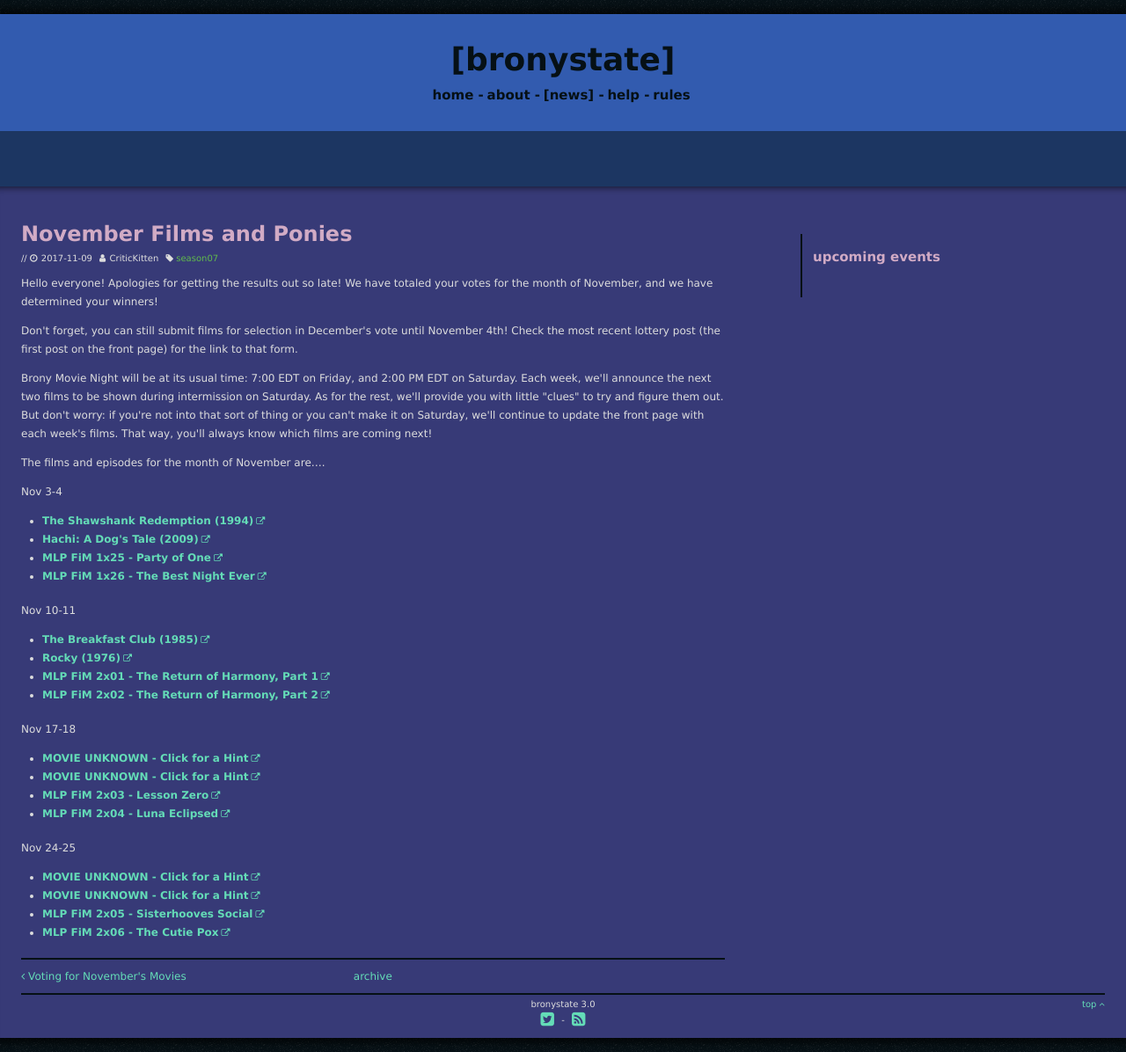
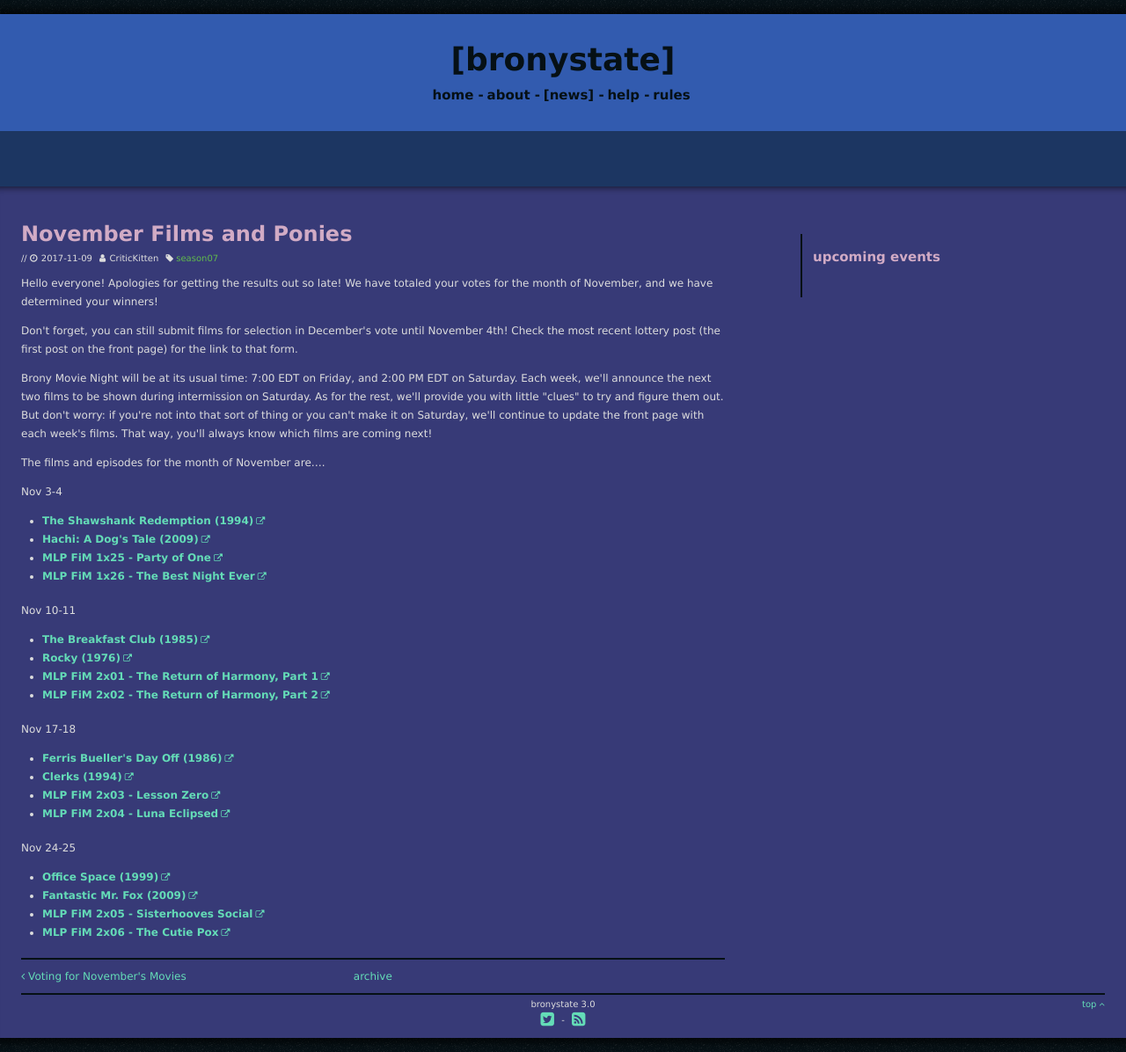
Before and after one commit to Bronystate/brstv3, a Jekyll site: the page built from _posts/2017-11-02-nov17winners.md, in a window 1280 px wide. Shown: the whole page at 88% size. Built offline with Jekyll 4.4.1, drawn with Linux system fonts in a browser that asks for light colours; nearby versions of some CDN libraries.

Commit message:
Update 2017-11-02-nov17winners.md

```diff
--- a/_posts/2017-11-02-nov17winners.md
+++ b/_posts/2017-11-02-nov17winners.md
@@ -26,14 +26,14 @@
 -	**[MLP FiM 2x02 - The Return of Harmony, Part 2][p4]**
 
 Nov 17-18
--	**[MOVIE UNKNOWN - Click for a Hint][m5]**
--	**[MOVIE UNKNOWN - Click for a Hint][m6]**
+-	**[Ferris Bueller's Day Off (1986)][m5]**
+-	**[Clerks (1994)][m6]**
 -	**[MLP FiM 2x03 - Lesson Zero][p5]**
 -	**[MLP FiM 2x04 - Luna Eclipsed][p6]**
 
 Nov 24-25
--	**[MOVIE UNKNOWN - Click for a Hint][m7]**
--	**[MOVIE UNKNOWN - Click for a Hint][m8]**
+-	**[Office Space (1999)][m7]**
+-	**[Fantastic Mr. Fox (2009)][m8]**
 -	**[MLP FiM 2x05 - Sisterhooves Social][p7]**
 -	**[MLP FiM 2x06 - The Cutie Pox][p8]**
 
@@ -41,10 +41,10 @@
 [m2]: http://www.imdb.com/title/tt1028532/
 [m3]: http://www.imdb.com/title/tt0088847/
 [m4]: http://www.imdb.com/title/tt0075148/
-[m5]: http://static.flickr.com/67/179768787_c2cf90edc0.jpg
-[m6]: https://vignette.wikia.nocookie.net/spongebob/images/1/19/Squidward-8.jpg/revision/latest?cb=20160410164550
-[m7]: https://www.iconexperience.com/_img/v_collection_png/512x512/shadow/stapler_red.png
-[m8]: https://www.martinellis.com/wp/wp-content/uploads/2016/11/promo-apple-cider-50.7.png
+[m5]: http://www.imdb.com/title/tt0091042/
+[m6]: http://www.imdb.com/title/tt0109445/
+[m7]: http://www.imdb.com/title/tt0151804/
+[m8]: http://www.imdb.com/title/tt0432283/
 [p1]: http://www.imdb.com/title/tt1880664/
 [p2]: http://www.imdb.com/title/tt1880665/
 [p3]: http://www.imdb.com/title/tt2035148/
```
